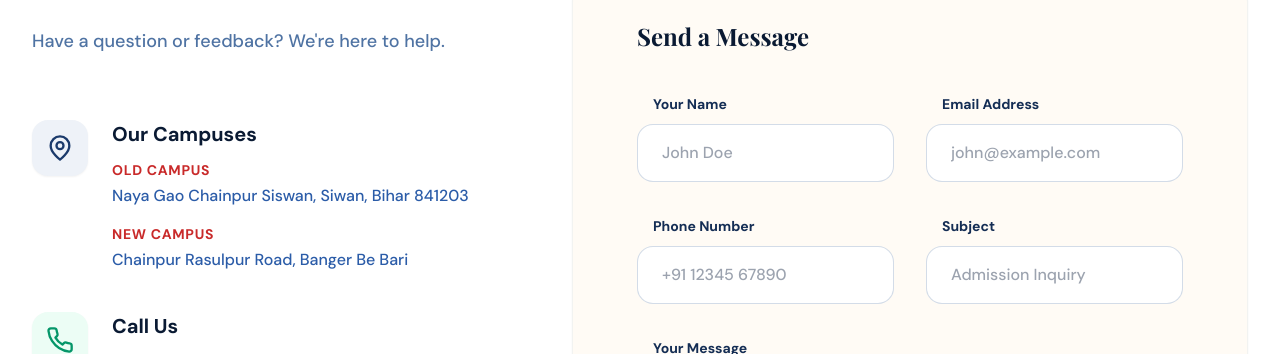
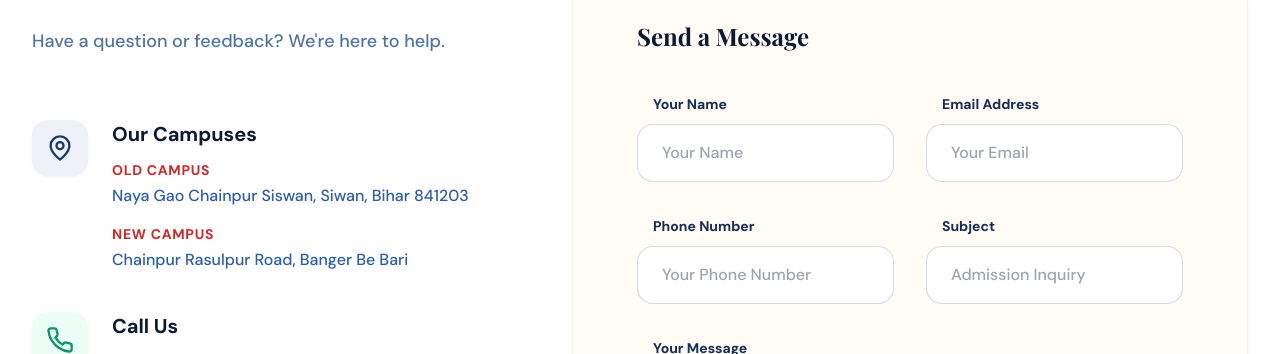
Before and after one commit to shekhar-2410/edu_valley, a React (Vite) app: page /contact in a window 1280 px wide. Shown: the part 726-1080 px from the top of the page. Built offline with nearby package versions, Linux system fonts and the light colour scheme; no server answers.

Commit message:
fix: simplify contact form placeholders

```diff
--- a/src/pages/Contact.jsx
+++ b/src/pages/Contact.jsx
@@ -159,7 +159,7 @@ const Contact = () => {
                                                 onChange={handleChange}
                                                 required
                                                 className="w-full px-6 py-4 rounded-2xl bg-white border border-brand-navy-200/50 focus:outline-none focus:ring-4 focus:ring-brand-navy-500/10 focus:border-brand-navy-500 transition-all font-medium"
-                                                placeholder="John Doe"
+                                                placeholder="Your Name"
                                             />
                                         </div>
                                         <div className="space-y-2">
@@ -172,7 +172,7 @@ const Contact = () => {
                                                 onChange={handleChange}
                                                 required
                                                 className="w-full px-6 py-4 rounded-2xl bg-white border border-brand-navy-200/50 focus:outline-none focus:ring-4 focus:ring-brand-navy-500/10 focus:border-brand-navy-500 transition-all font-medium"
-                                                placeholder="john@example.com"
+                                                placeholder="Your Email"
                                             />
                                         </div>
                                     </div>
@@ -186,7 +186,7 @@ const Contact = () => {
                                                 value={formData.phone}
                                                 onChange={handleChange}
                                                 className="w-full px-6 py-4 rounded-2xl bg-white border border-brand-navy-200/50 focus:outline-none focus:ring-4 focus:ring-brand-navy-500/10 focus:border-brand-navy-500 transition-all font-medium"
-                                                placeholder="+91 12345 67890"
+                                                placeholder="Your Phone Number"
                                             />
                                         </div>
                                         <div className="space-y-2">
```
